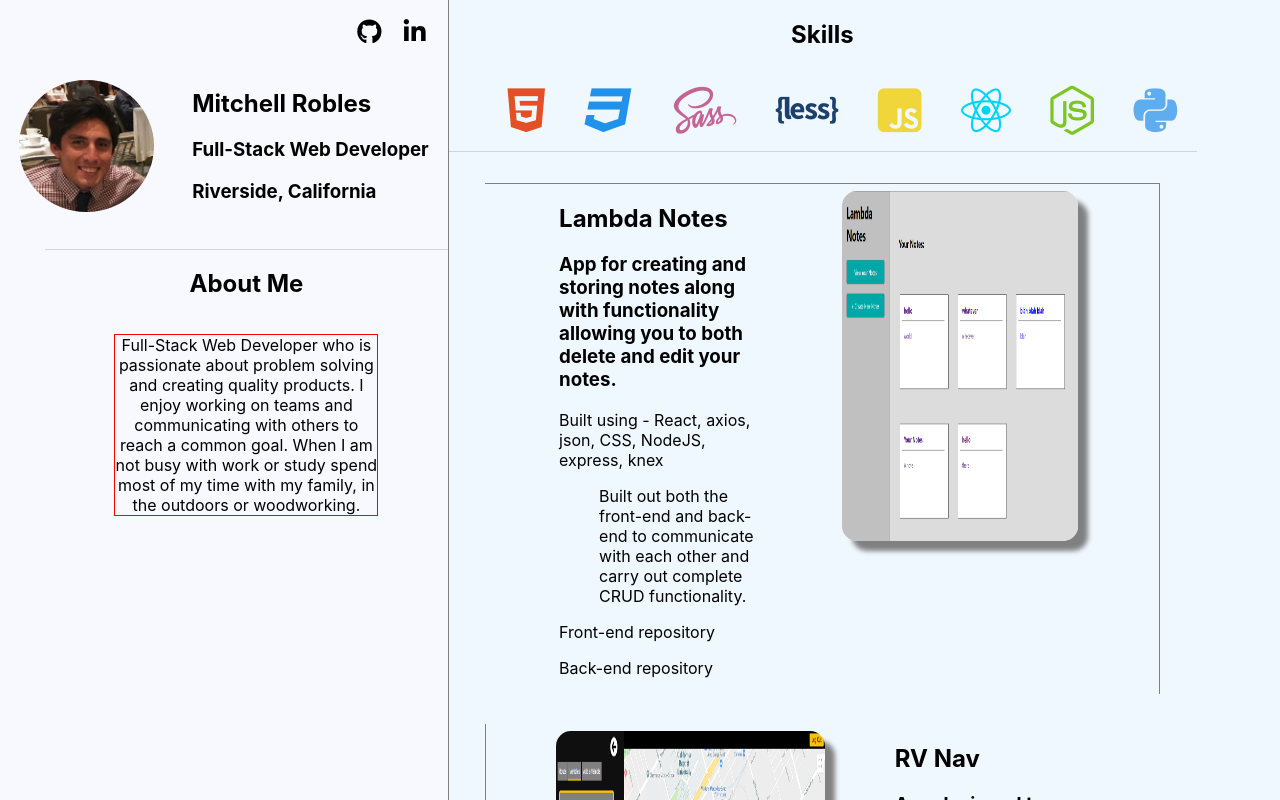
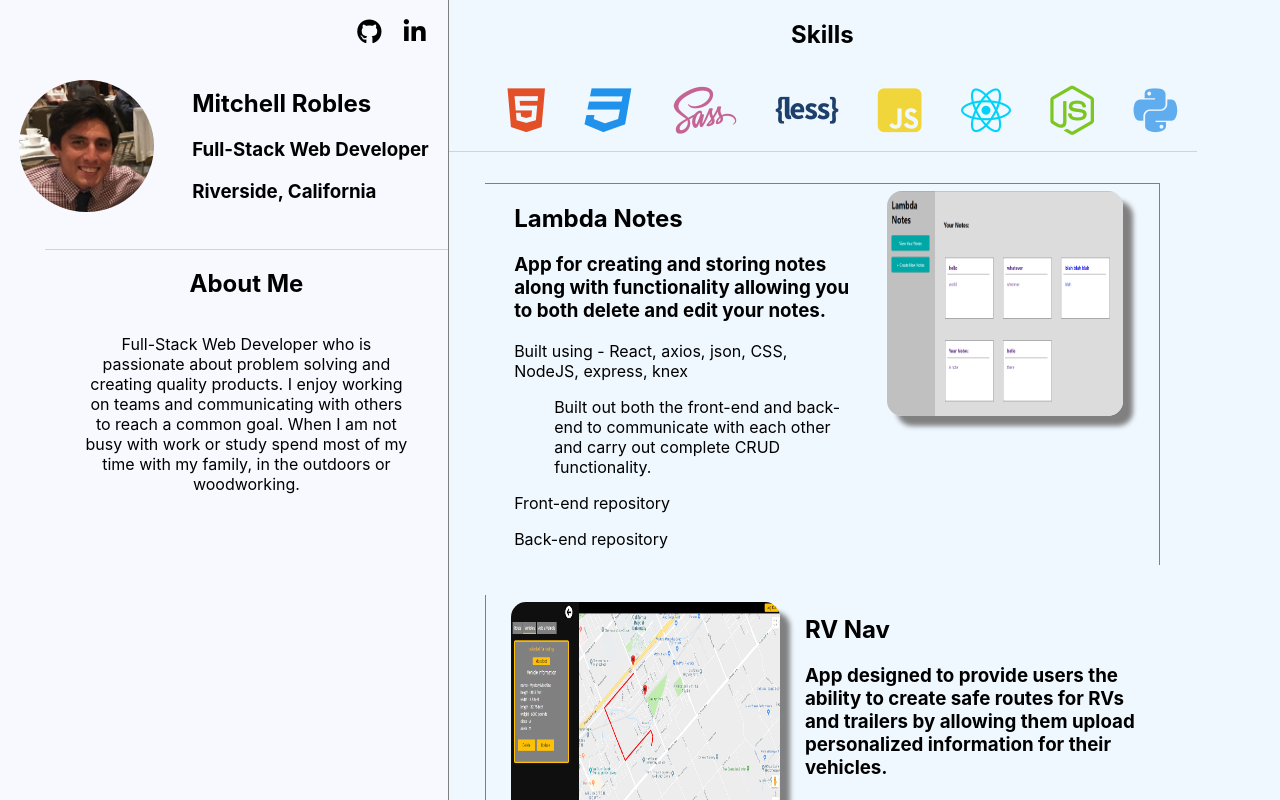
Before and after one commit to mitchellr92/portfolio, a React (Create React App) app: page / in a window 1280 px wide. Shown: the top 800 px of the page. Built offline with nearby package versions, Linux system fonts and the light colour scheme.

Commit message:
more styling

```diff
--- a/src/Components/AboutMe/AboutMe.css
+++ b/src/Components/AboutMe/AboutMe.css
@@ -9,7 +9,7 @@
 }
 
 .about-content {
-    border: 1px solid red;
-    width: 65%;
+    max-width: 100%;
+    padding: 0 10%;
     text-align: center;
 }
--- a/src/Components/Portfolio/Portfolio.css
+++ b/src/Components/Portfolio/Portfolio.css
@@ -31,7 +31,7 @@
 }
 
 .project-info {
-  width: 30%;
+  width: 50%;
 }
 
 .project-info h2 {
@@ -40,7 +40,7 @@
 
 .project-image {
   max-width: 35%;
-  max-height: 350px;
+  max-height: 225px;
   margin: 1%;
   box-shadow: 10px 10px 5px gray;
   width: auto;
@@ -49,7 +49,7 @@
 
 .project-image2 {
   max-width: 40%;
-  max-height: 350px;
+  max-height: 225px;
   margin: 1%;
   box-shadow: 10px 10px 5px gray;
   width: auto;
@@ -65,3 +65,7 @@ a:visited {
   color: purple;
   text-decoration: none;
 }
+
+.repo-link:hover {
+  text-decoration: underline;
+}
```
Also changed, not shown: src/Components/Profile/sierranevada.jpg (added).
